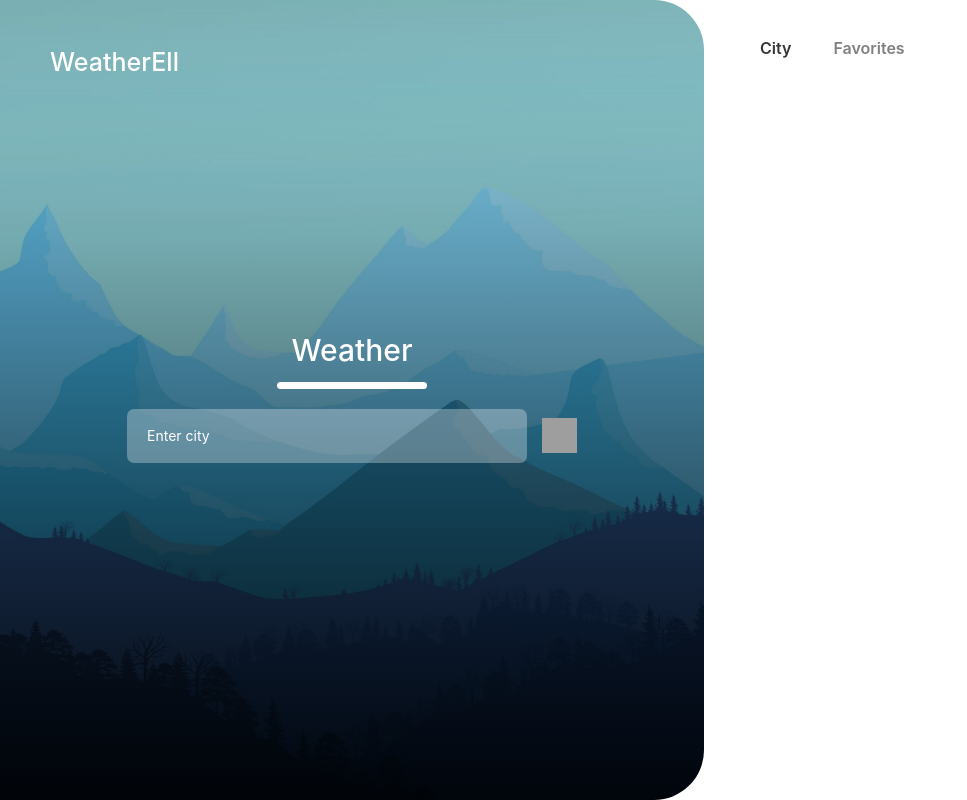
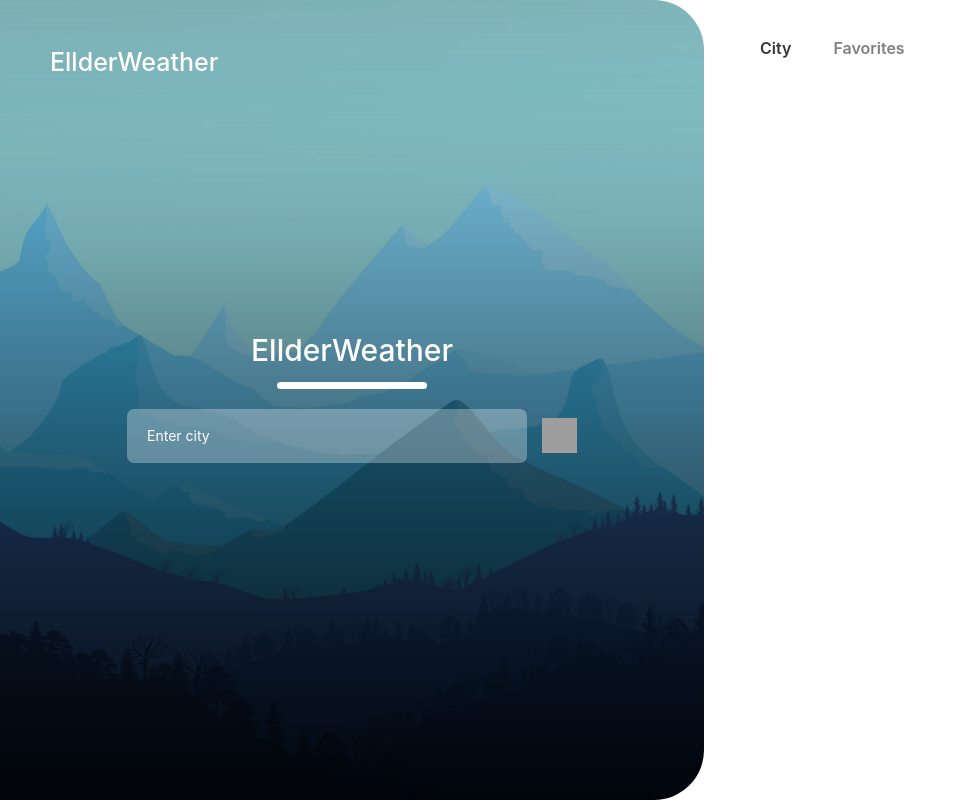
Before and after one commit to Ellderly/weather-vue, a Vue app: page / in a window 1280 px wide. Shown: the whole page, without its empty margins (0-967 px from the left). Built offline with nearby package versions, Linux system fonts and the light colour scheme; no server answers; grey boxes are pictures that could not be loaded.

Commit message:
correct name

```diff
--- a/index.html
+++ b/index.html
@@ -4,6 +4,7 @@
     <meta charset="UTF-8" />
     <link rel="icon" type="image/svg+xml" href="/vite.svg" />
     <meta name="viewport" content="width=device-width, initial-scale=1.0" />
+      <meta name="google-site-verification" content="QSl635Be6hnicGxW7v4XX6KmYEuX8BEXcPhuS8zSN6g" />
     <title>Weather</title>
   </head>
   <body>
--- a/src/components/Search-City.vue
+++ b/src/components/Search-City.vue
@@ -2,14 +2,14 @@
   <div class="searchBlock">
     <div class="header">
       <div class="logo">
-        WeatherEll
+        EllderWeather
       </div>
       <div class="location-wrapper">
         <LocationChange :weathers="weathers" @favoritesItem="favoritesItem"/>
       </div>
     </div>
     <main class="main">
-      <h1>Weather</h1>
+      <h1>EllderWeather</h1>
       <div class="line"></div>
       <form  @submit.prevent="textProd"  class="form">
           <div class="wrapperInputSearch">
```
